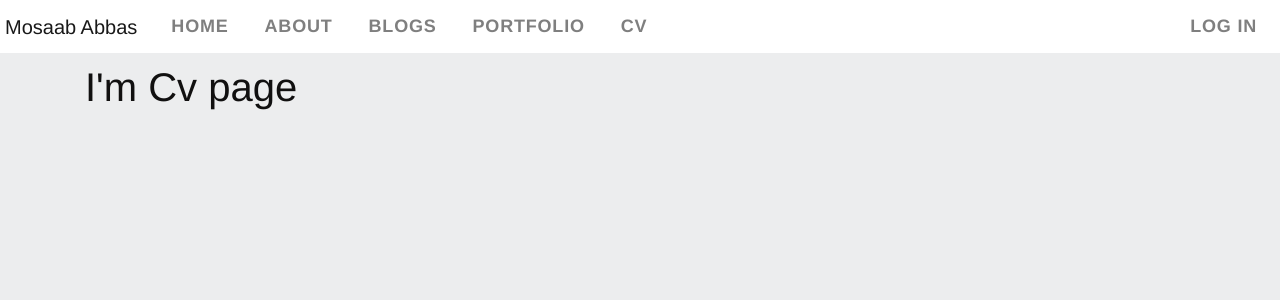
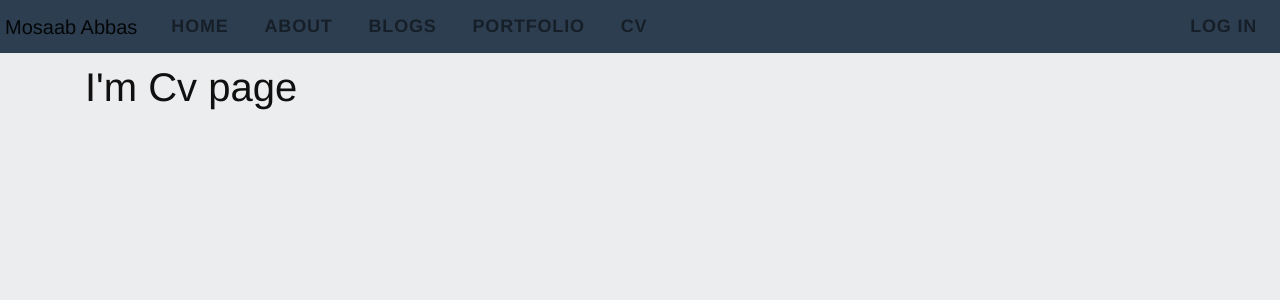
Before and after one commit to its-Saab/portfolio-mosaab, a Next.js app: page /cv in a window 1280 px wide. Shown: the top 300 px of the page. Built offline with nearby package versions, Linux system fonts and the light colour scheme; no server answers.

Commit message:
Updated with-bg and color in port-navbar

```diff
--- a/styles/components/_header.scss
+++ b/styles/components/_header.scss
@@ -6,10 +6,13 @@
   width: 100%;
   z-index: 15;
   padding: 5px;
+  &.with-bg{
+    background-color: #2c3e50;
+  }
+  .port-navbar {
 
-  .port-navbar {
     &-brand {
-      color: white;
+      color: #ecedee;
       font-size: 24px;
       text-transform: uppercase;
       letter-spacing: 1px;
```
